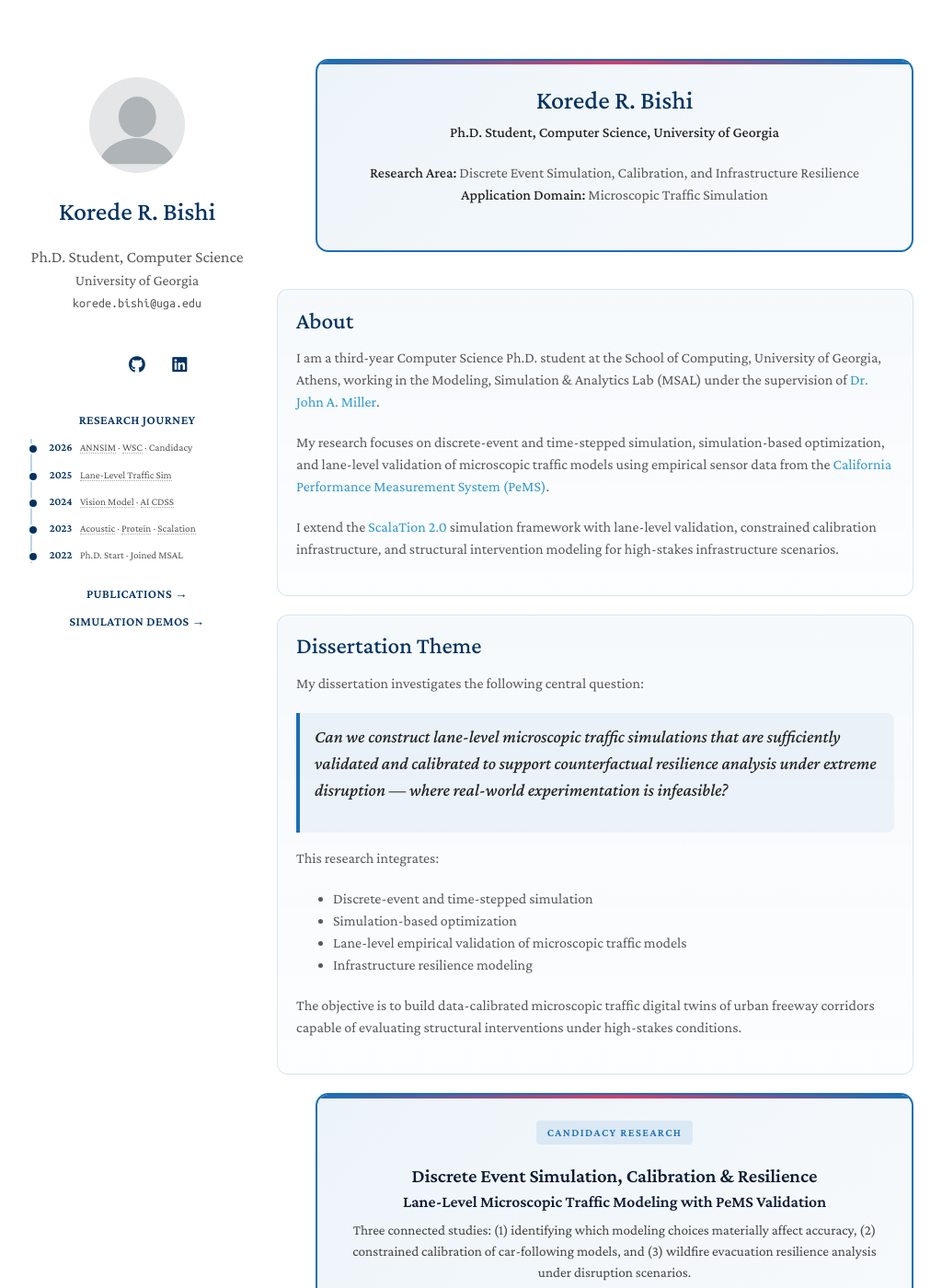
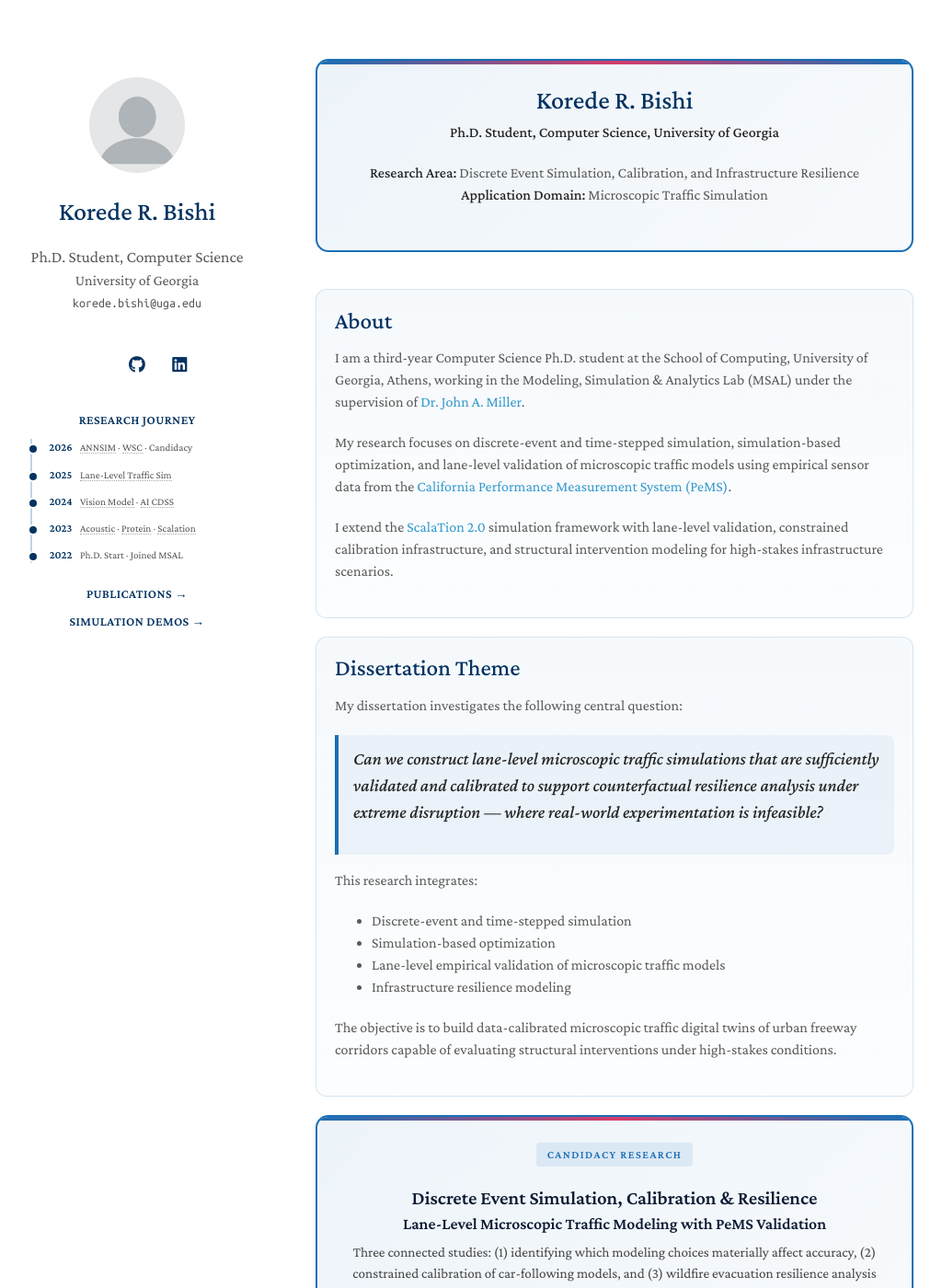
Before and after one commit to koredebishi/koredebishi.github.io, a Jekyll site: the page built from index.md, in a window 1280 px wide and 1400 px high. Shown: the whole window at 92% size, without its empty margins (127-1151 px from the left). Built offline with Jekyll 4.4.1, drawn with Linux system fonts in a browser that asks for light colours; nearby versions of some CDN libraries; a style sheet for code colours, icons or effects is not loaded.

Commit message:
fix: float:none width:auto on content section cards to match header width

```diff
--- a/_sass/minimal-light.scss
+++ b/_sass/minimal-light.scss
@@ -1130,6 +1130,8 @@ footer {
 
 .homepage-content > section,
 .research-page-content > section {
+  float: none;
+  width: auto;
   margin: 0 0 1.25rem;
   padding: 1.1rem 1.25rem;
   border: 1px solid rgba(26, 111, 181, 0.16);
```
